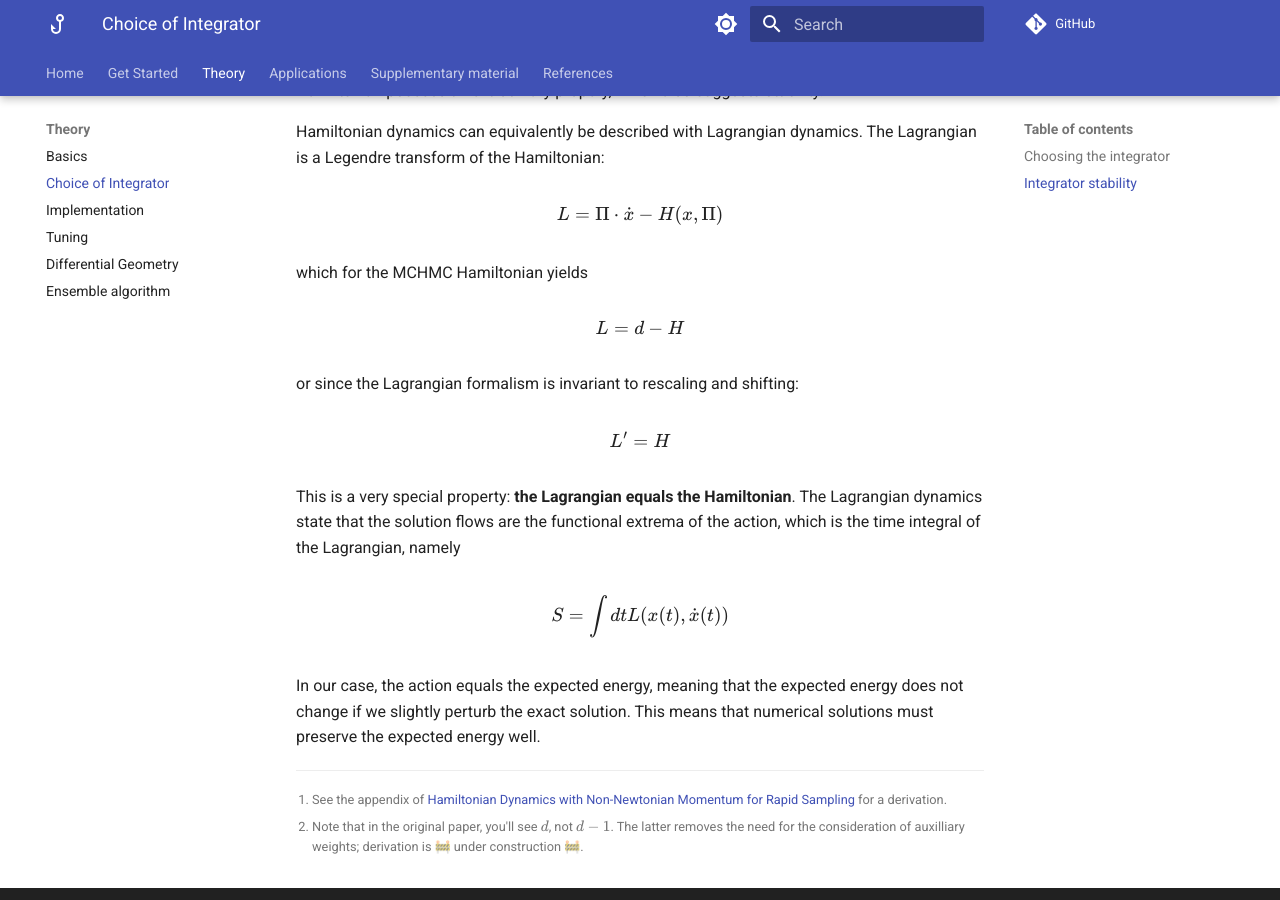
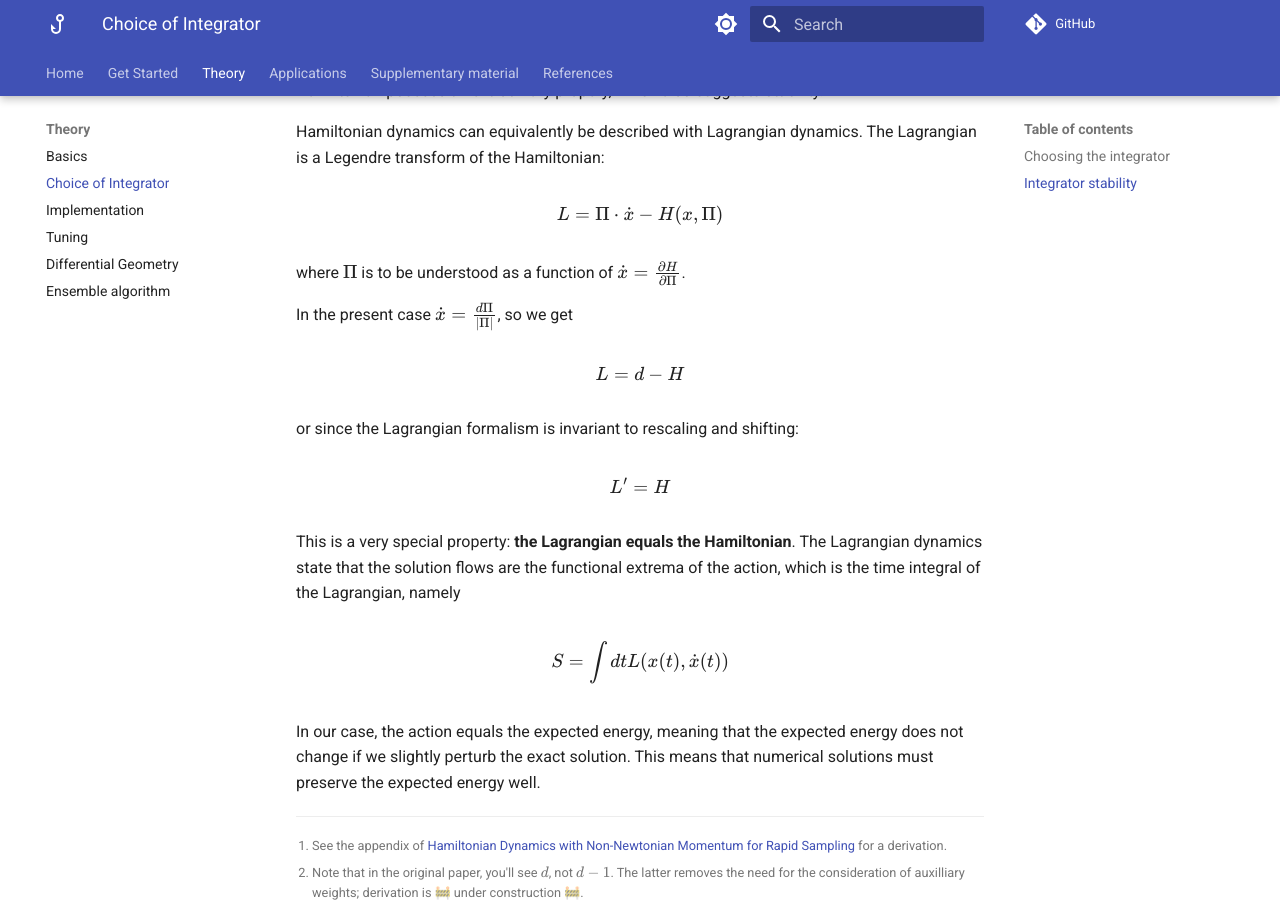
Before and after one commit to reubenharry/mclmc-docs, an MkDocs documentation site: the page built from docs/choice_of_integrator.md, in a window 1280 px wide and 900 px high, scrolled down 1173 px. Built offline with MkDocs 1.6.1 and Material for MkDocs 9.7.7, drawn with Linux system fonts in a browser that asks for light colours; comment, search, counter and statistics services are not loaded.

Commit message:
more fixes

```diff
--- a/docs/choice_of_integrator.md
+++ b/docs/choice_of_integrator.md
@@ -55,7 +55,10 @@ $$
 L = {\Pi} \cdot \dot{{x}} - H({x}, {\Pi})
 $$
 
-which for the MCHMC Hamiltonian yields
+
+where ${\Pi}$ is to be understood as a function of $\dot{{x}} = \frac{\partial H}{\partial {\Pi}}$.
+
+In the present case ${\dot{x}} = \frac{d \Pi}{\vert {\Pi} \vert}$, so we get
 
 $$ L = d - H $$
 
```
